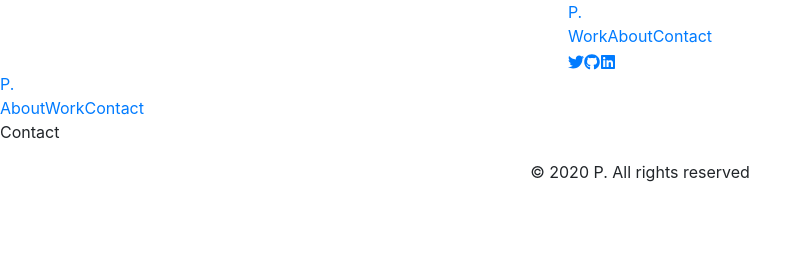
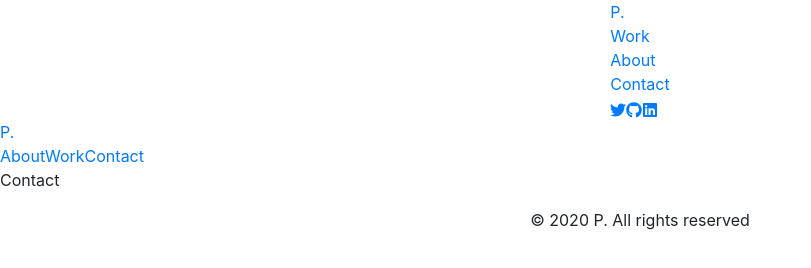
Before and after one commit to philippetedajo/philippe.tedajo, a Gatsby site: page /contact in a window 1280 px wide. Shown: the whole page, without its empty margins (0-811 px from the left). Built offline with nearby package versions, Linux system fonts and the light colour scheme; Gatsby itself is replaced by a stand-in of ours.

Commit message:
refactoring

```diff
--- a/gatsby-config.js
+++ b/gatsby-config.js
@@ -26,7 +26,8 @@ module.exports = {
       options: {
         offset: -100,
       },
-    }`gatsby-plugin-sharp`,
+    },
+    `gatsby-plugin-sharp`,
     {
       resolve: `gatsby-plugin-manifest`,
       options: {
--- a/src/components/Header.js
+++ b/src/components/Header.js
@@ -49,19 +49,19 @@ const Header = () => {
     <div className="header_container d-flex justify-content-center m-0 p-0">
       <div className="header">
         <div className="inner-header">
-          <a className="logo" ref={logoRef}>
+          <div className="logo" ref={logoRef}>
             <AnchorLink to="/#home" title="P." className="logo" />
-          </a>
+          </div>
           <div className="navigation">
-            <a className="item" ref={workRef}>
+            <div className="item" ref={workRef}>
               <AnchorLink to="/#work" title="Work" />
-            </a>
-            <a className="item" ref={aboutRef}>
+            </div>
+            <div className="item" ref={aboutRef}>
               <AnchorLink to="/#about" title="About" />
-            </a>
-            <a className="item" ref={contactRef}>
+            </div>
+            <div className="item" ref={contactRef}>
               <AnchorLink to="/contact" title="Contact" />
-            </a>
+            </div>
           </div>
           <div className="social">
             <a
--- a/src/sections/Home.js
+++ b/src/sections/Home.js
@@ -4,6 +4,7 @@ import { Container } from "../components"
 import "../styles/styles.scss"
 import "../styles/home.css"
 import arrow_down from "../images/down-chevron.png"
+import { AnchorLink } from "gatsby-plugin-anchor-links"
 
 const IndexPage = () => {
   /* Home REF ==== */
@@ -80,12 +81,14 @@ const IndexPage = () => {
         </div>
       </div>
       <div className="arrow-down">
+        <AnchorLink to="/#work" title="Work">
           <img
             style={{ height: "28px" }}
             src={arrow_down}
             alt="arrow-down"
             ref={scroller}
           />
+        </AnchorLink>
       </div>
     </Container>
   )
```
Lines whose indentation alone changed are shown as unchanged.
